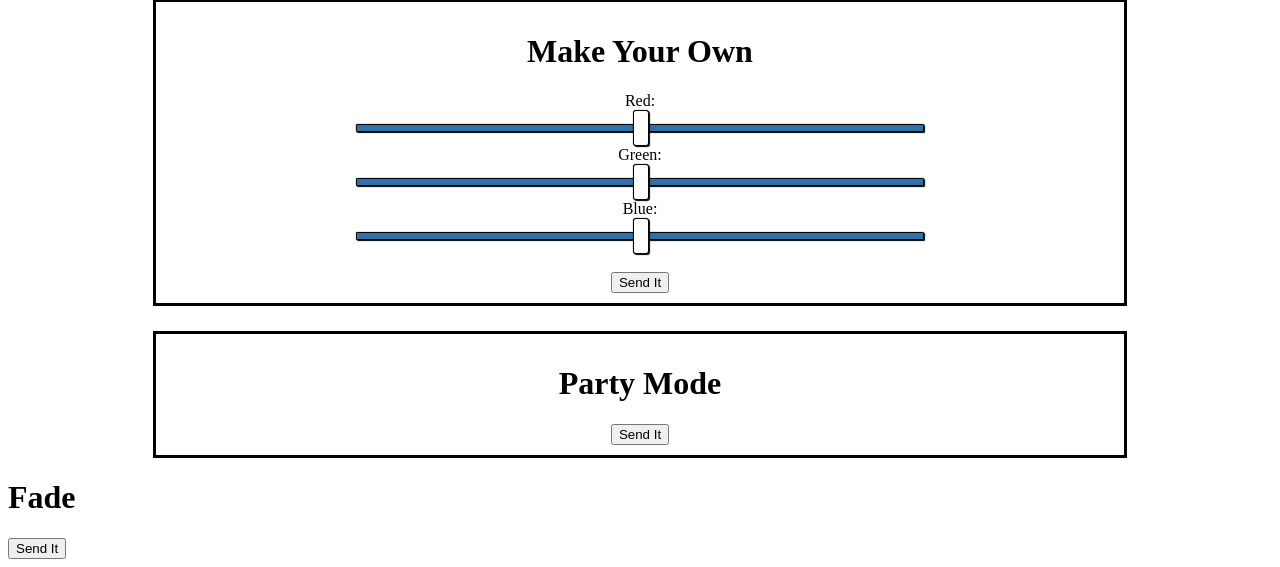
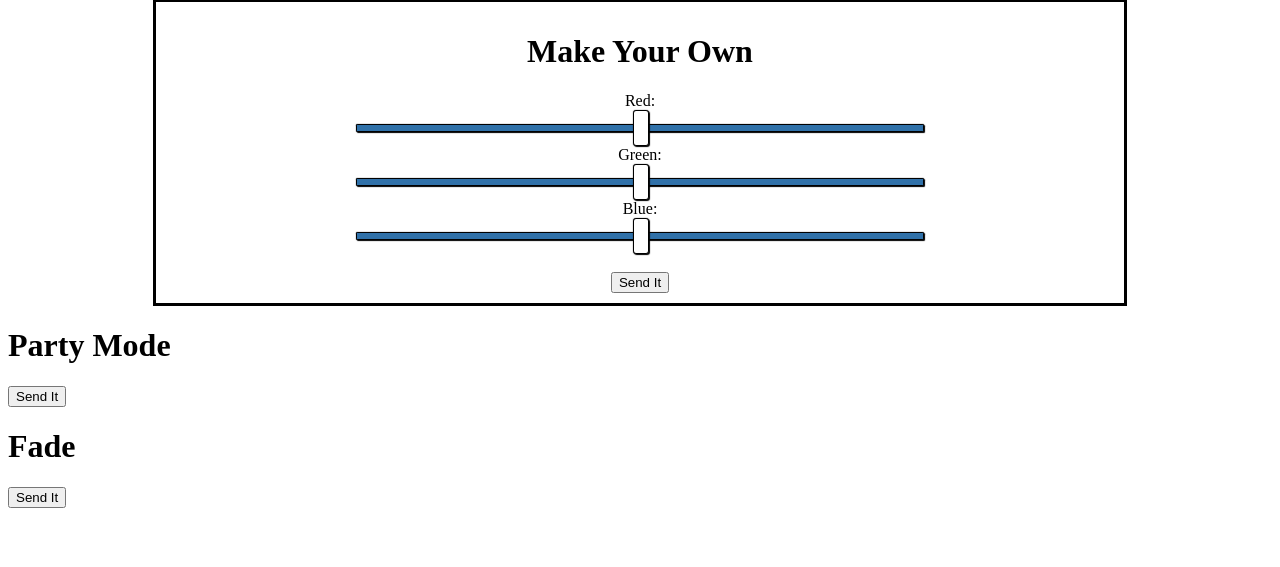
Before and after one commit to the-shwa/piLightServer, a Flask app: page / in a window 1280 px wide. Shown: the part 233-800 px from the top of the page. Run offline with Flask 2, Linux system fonts and the light colour scheme.

Commit message:
Update style sheet to match

```diff
--- a/static/style.css
+++ b/static/style.css
@@ -107,7 +107,7 @@ input[type=range]:focus::-ms-fill-lower {
 input[type=range]:focus::-ms-fill-upper {
   background: #367ebd;
 }
-.party{
+.party .fade{
     background-color: white;
     margin: auto;
     width: 75%;
```
